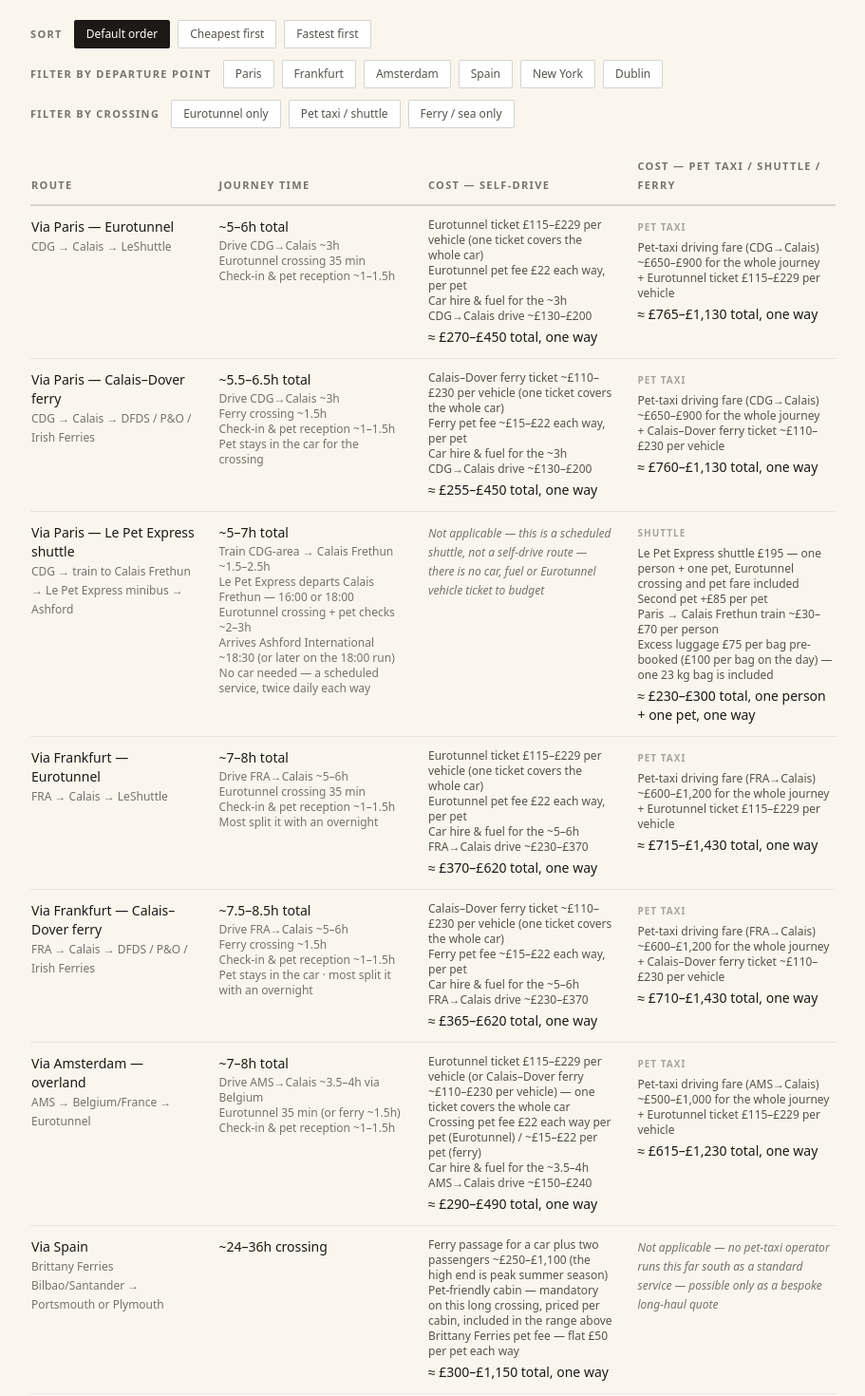
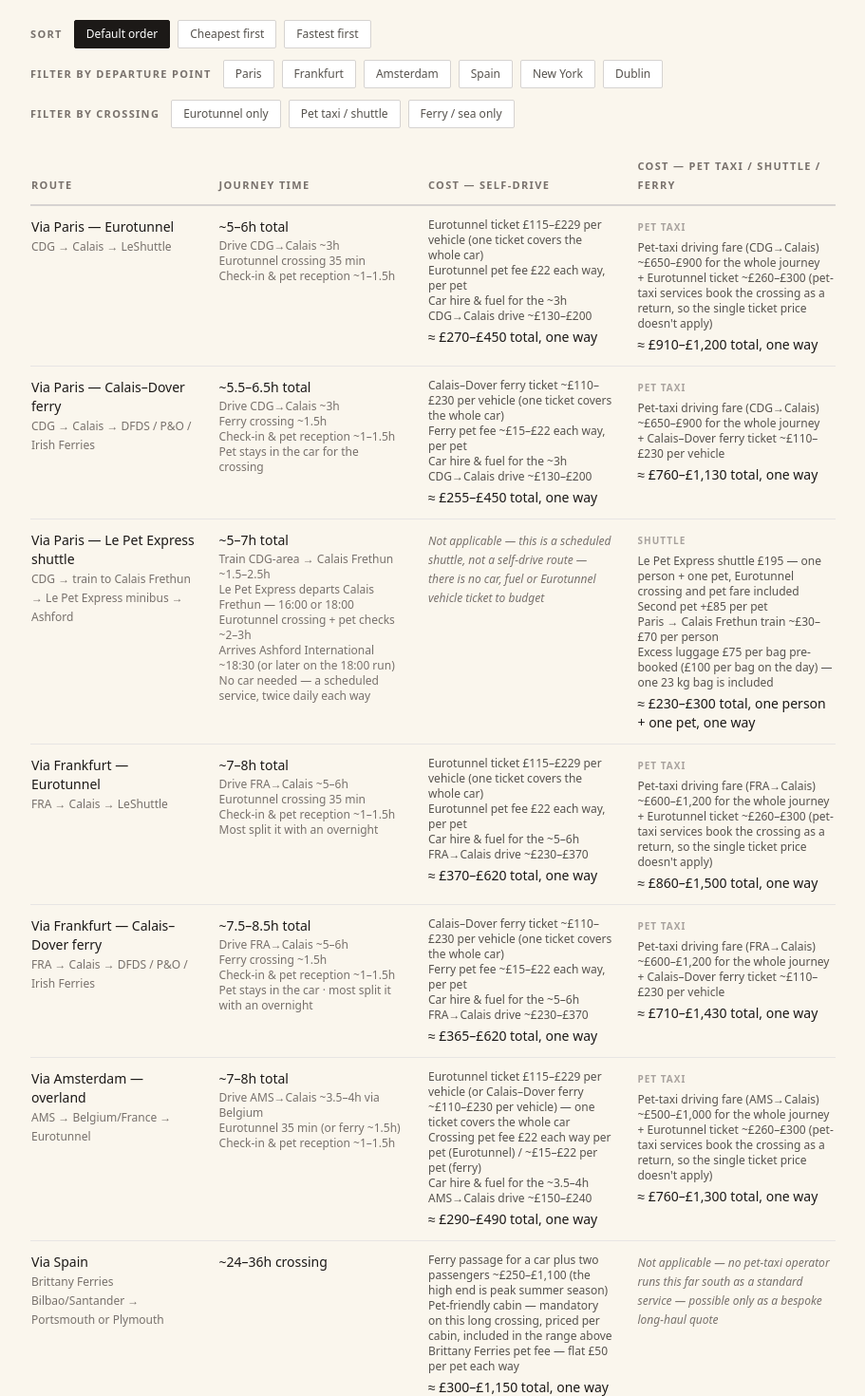
Before and after one commit to rupindermahay/petsincabin, a Next.js app: page /getting-your-pet-into-the-uk in a window 1280 px wide. Shown: the part 1018-2488 px from the top of the page at 95% size, without its empty margins (184-1095 px from the left). Built offline with nearby package versions, Linux system fonts and the light colour scheme.

Commit message:
Add files via upload

```diff
--- a/components/RouteComparison.jsx
+++ b/components/RouteComparison.jsx
@@ -28,9 +28,9 @@
     driveTotal: "≈ £270–£450 total, one way",
     taxiCost: [
       "Pet-taxi driving fare (CDG→Calais) ~£650–£900 for the whole journey",
-      "+ Eurotunnel ticket £115–£229 per vehicle",
+      "+ Eurotunnel ticket ~£260–£300 (pet-taxi services book the crossing as a return, so the single ticket price doesn't apply)",
     ],
-    taxiTotal: "≈ £765–£1,130 total, one way",
+    taxiTotal: "≈ £910–£1,200 total, one way",
     sortCost: 270,
     sortTime: 5,
     isEurotunnel: true,
@@ -123,9 +123,9 @@
     driveTotal: "≈ £370–£620 total, one way",
     taxiCost: [
       "Pet-taxi driving fare (FRA→Calais) ~£600–£1,200 for the whole journey",
-      "+ Eurotunnel ticket £115–£229 per vehicle",
+      "+ Eurotunnel ticket ~£260–£300 (pet-taxi services book the crossing as a return, so the single ticket price doesn't apply)",
     ],
-    taxiTotal: "≈ £715–£1,430 total, one way",
+    taxiTotal: "≈ £860–£1,500 total, one way",
     sortCost: 370,
     sortTime: 7,
     isEurotunnel: true,
@@ -180,9 +180,9 @@
     driveTotal: "≈ £290–£490 total, one way",
     taxiCost: [
       "Pet-taxi driving fare (AMS→Calais) ~£500–£1,000 for the whole journey",
-      "+ Eurotunnel ticket £115–£229 per vehicle",
+      "+ Eurotunnel ticket ~£260–£300 (pet-taxi services book the crossing as a return, so the single ticket price doesn't apply)",
     ],
-    taxiTotal: "≈ £615–£1,230 total, one way",
+    taxiTotal: "≈ £760–£1,300 total, one way",
     sortCost: 290,
     sortTime: 7,
     isEurotunnel: true,
```
